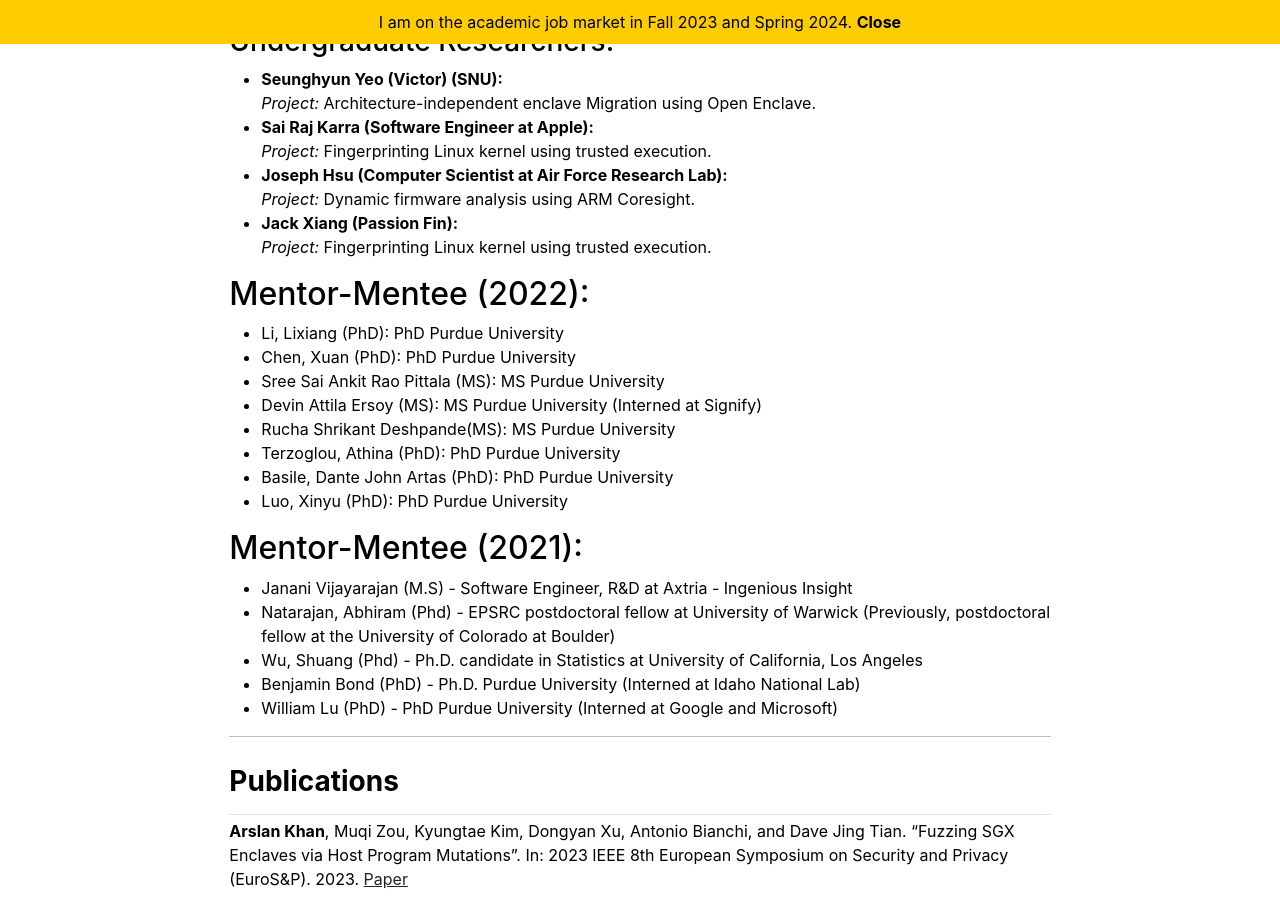
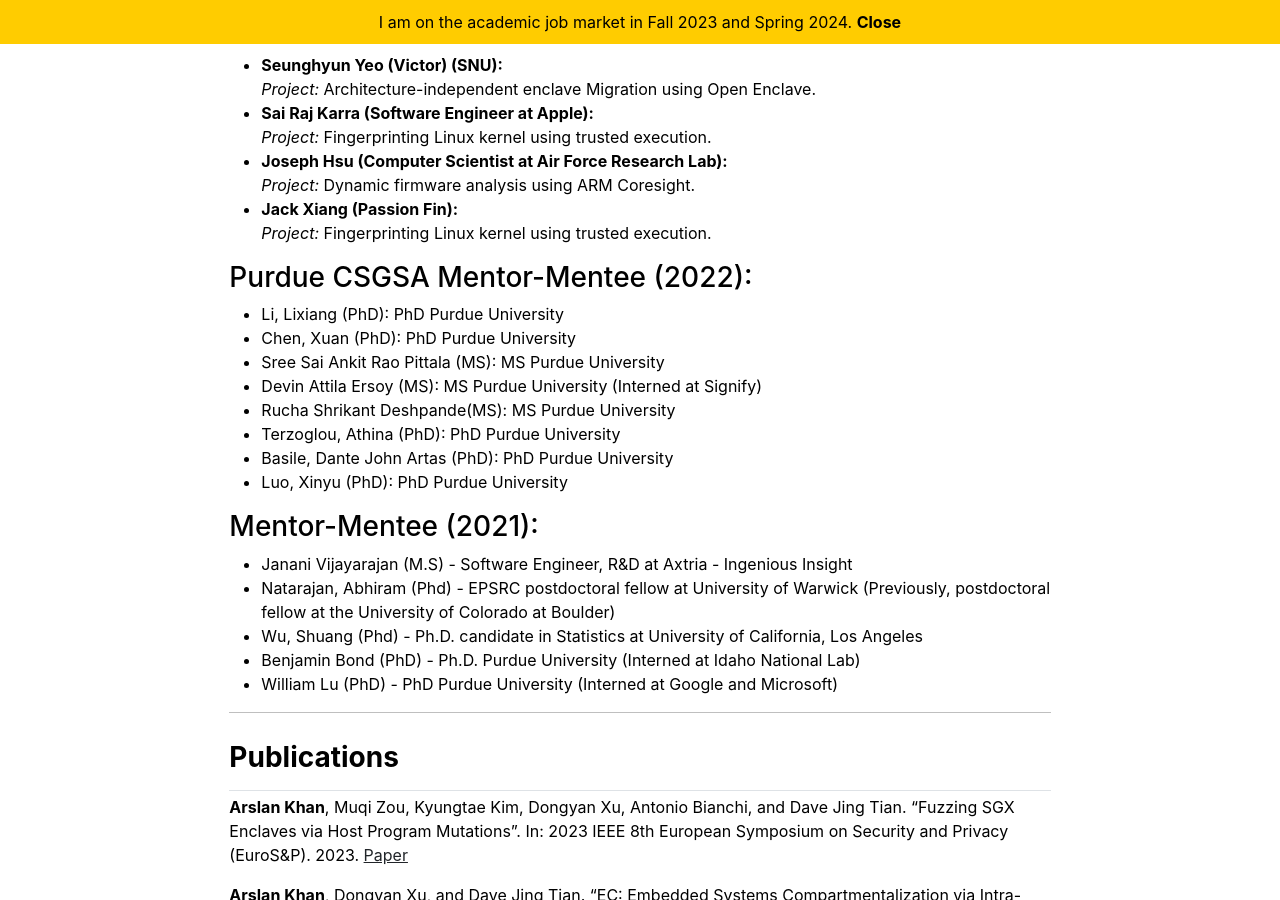
Before and after one commit to Arslan8/arslan8.github.io, a Jekyll site: the page built from index.md, in a window 1280 px wide and 900 px high, scrolled down 1476 px. Built offline with Jekyll 4.4.1, drawn with Linux system fonts in a browser that asks for light colours.

Commit message:
Small mentoring

```diff
--- a/_layouts/home.html
+++ b/_layouts/home.html
@@ -95,9 +95,9 @@ layout: default
           <div class="col-md-12">
                  <h3 class="fw-bold border-bottom mt-4 pb-3 mb-1">Mentoring Experience</h3>
 
-<h2>Pursec Mentees:</h2>
+<h3>Pursec Mentees:</h3>
 
-<h3>Graduate Researchers:</h3>
+<h4>Graduate Researchers:</h4>
 <ul>
     <li>
         <strong>Muqi Zou (PhD):</strong> (PhD Purdue University)<br>
@@ -109,7 +109,7 @@ layout: default
     </li>
 </ul>
 
-<h3>Undergraduate Researchers:</h3>
+<h4>Undergraduate Researchers:</h4>
 <ul>
     <li>
         <strong>Seunghyun Yeo (Victor) (SNU):</strong><br>
@@ -129,7 +129,7 @@ layout: default
     </li>
 </ul>
 
-<h2>Mentor-Mentee (2022):</h2>
+<h3> Purdue CSGSA Mentor-Mentee (2022):</h3>
 <ul>
     <li>Li, Lixiang (PhD): PhD Purdue University</li>
     <li>Chen, Xuan (PhD): PhD Purdue University</li>
@@ -141,7 +141,7 @@ layout: default
     <li>Luo, Xinyu (PhD): PhD Purdue University</li>
 </ul>
 
-<h2>Mentor-Mentee (2021):</h2>
+<h3>Mentor-Mentee (2021):</h3>
 <ul>
     <li>Janani Vijayarajan (M.S) - Software Engineer, R&amp;D at Axtria - Ingenious Insight</li>
     <li>Natarajan, Abhiram (Phd) - EPSRC postdoctoral fellow at University of Warwick (Previously, postdoctoral fellow at the University of Colorado at Boulder)</li>
```
